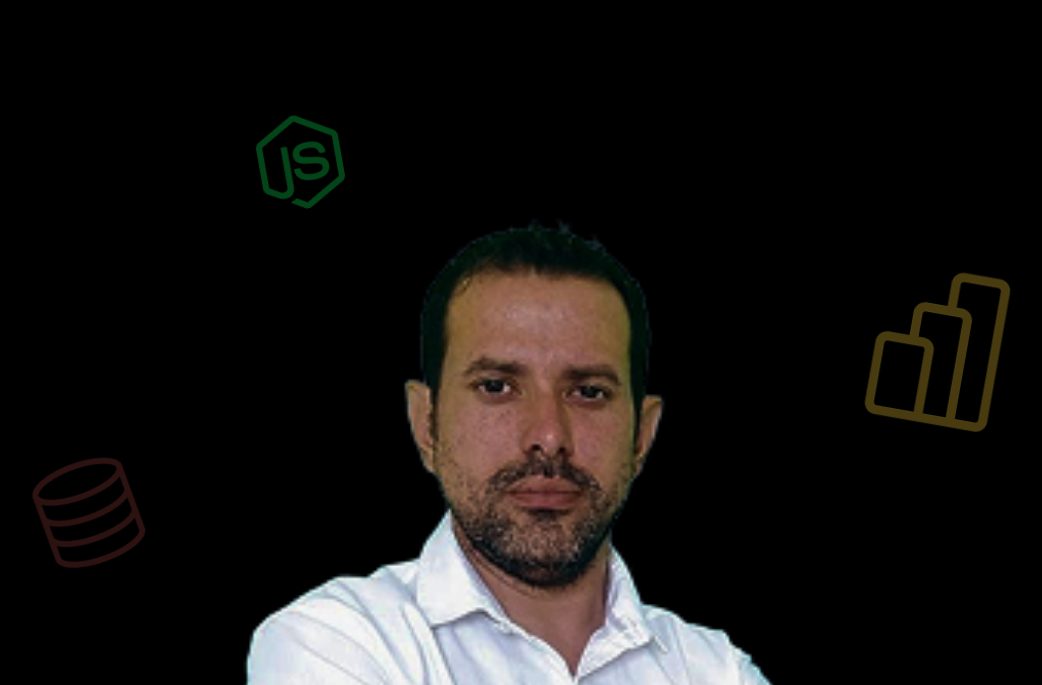
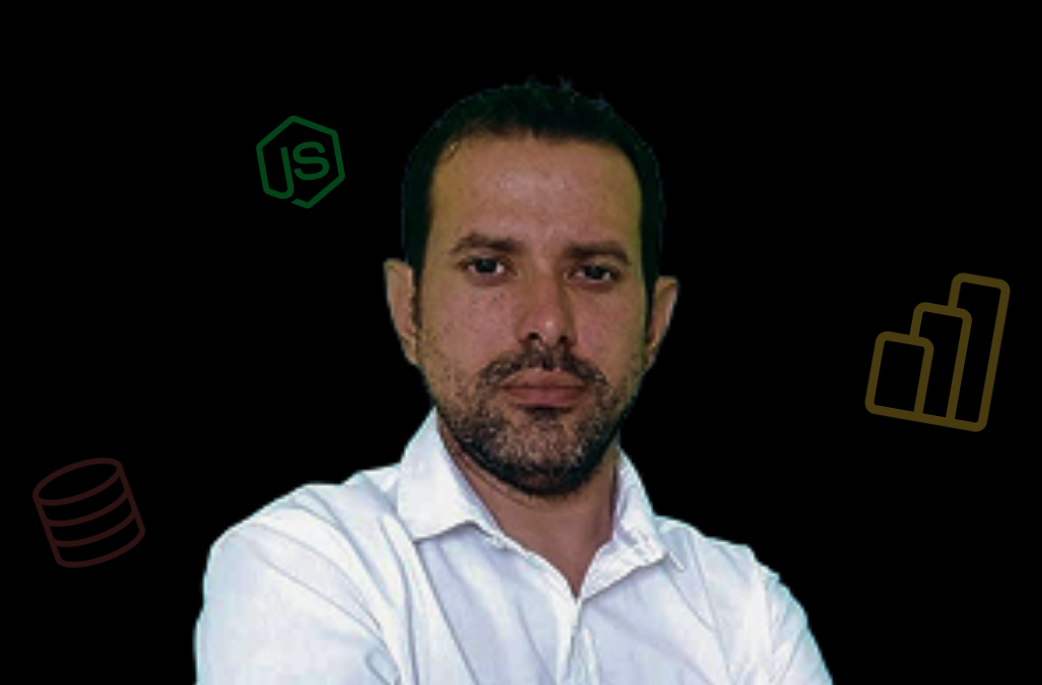
Before and after one commit to ailtonbarreto/contato, a plain HTML site: page index.html in a window 1280 px wide. Shown: the part 115-800 px from the top of the page, without its empty margins (87-1129 px from the left). Drawn offline with Linux system fonts and the light colour scheme; files whose address does not match are found by name.

Commit message:
Update style.css

```diff
--- a/style.css
+++ b/style.css
@@ -38,8 +38,7 @@ body{
 }
 
 .avatar img{
-    width: 70vw;
-    margin-top: 12vw;
+    width: 80vw;
     margin-bottom: -5px;
 }
 
```
